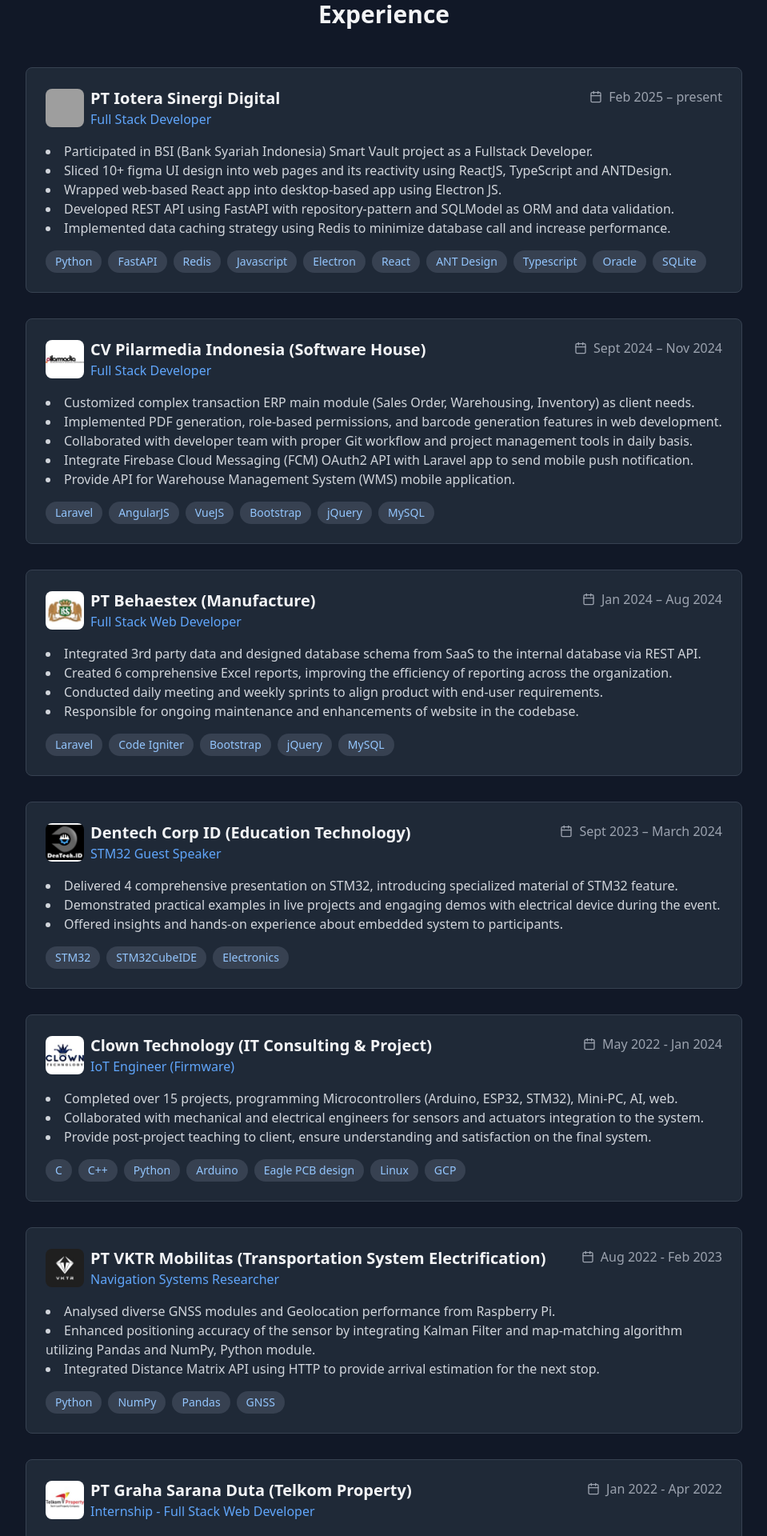
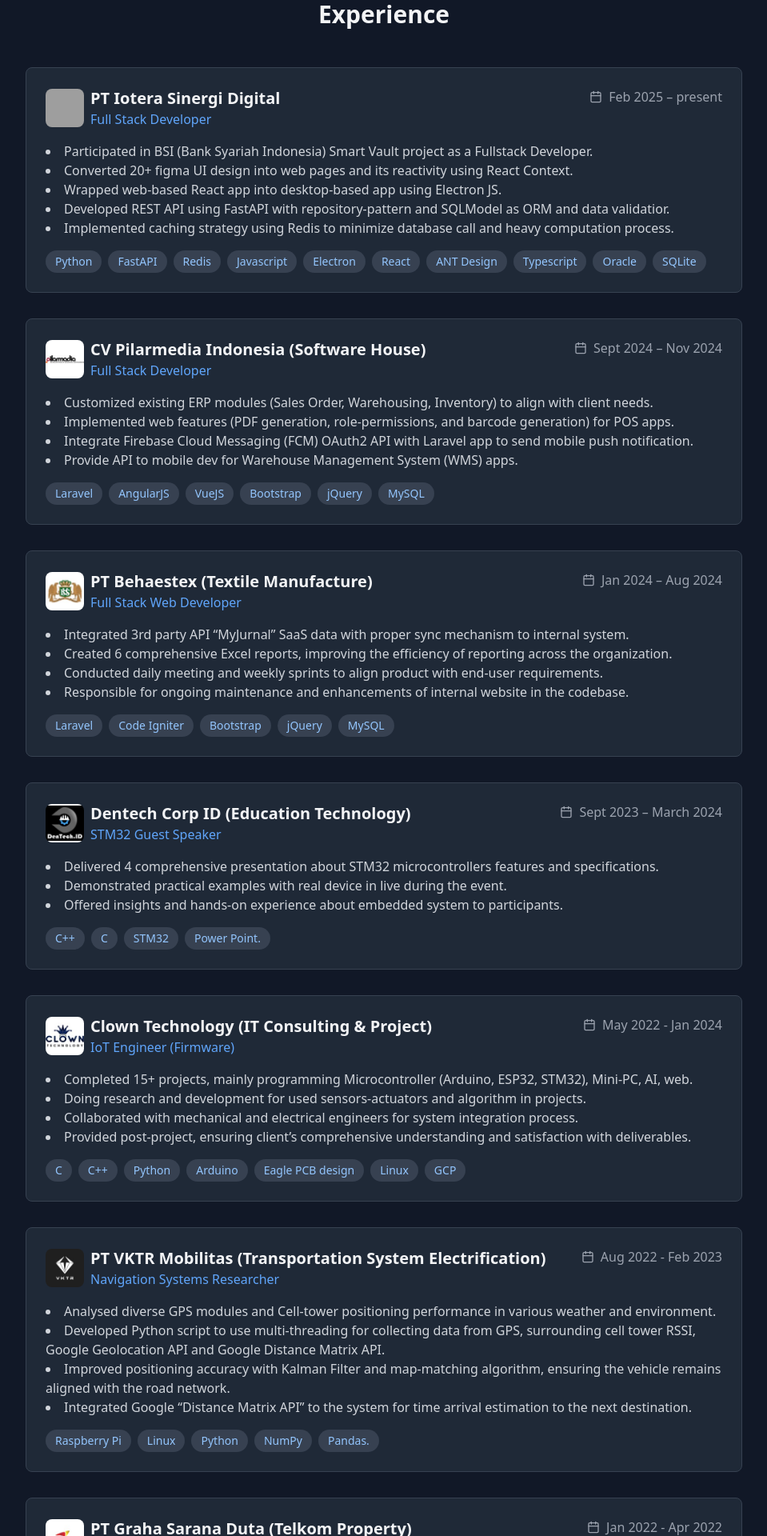
Before and after one commit to farid141/farid141.github.io, a React (Vite) app: page / in a window 1280 px wide. Shown: the part 880-2800 px from the top of the page at 80% size, without its empty margins (160-1119 px from the left). Built offline with nearby package versions, Linux system fonts and the light colour scheme; grey boxes are pictures that could not be loaded.

Commit message:
update content

```diff
--- a/src/components/Experience.jsx
+++ b/src/components/Experience.jsx
@@ -19,10 +19,10 @@
     description: "",
     bulletPoints: [
       "Participated in BSI (Bank Syariah Indonesia) Smart Vault project as a Fullstack Developer.",
-      "Sliced 10+ figma UI design into web pages and its reactivity using ReactJS, TypeScript and ANTDesign.",
+      "Converted 20+ figma UI design into web pages and its reactivity using React Context.",
       "Wrapped web-based React app into desktop-based app using Electron JS.",
-      "Developed REST API using FastAPI with repository-pattern and SQLModel as ORM and data validation.",
-      "Implemented data caching strategy using Redis to minimize database call and increase performance.",
+      "Developed REST API using FastAPI with repository-pattern and SQLModel as ORM and data validatior.",
+      "Implemented caching strategy using Redis to minimize database call and heavy computation process.",
     ],
     tech: "Python, FastAPI, Redis, Javascript, Electron, React, ANT Design, Typescript, Oracle, SQLite",
     image: iotera_logo,
@@ -33,25 +33,24 @@
     date: "Sept 2024 – Nov 2024",
     description: "",
     bulletPoints: [
-      "Customized complex transaction ERP main module (Sales Order, Warehousing, Inventory) as client needs.",
-      "Implemented PDF generation, role-based permissions, and barcode generation features in web development.",
-      "Collaborated with developer team with proper Git workflow and project management tools in daily basis.",
+      "Customized existing ERP modules (Sales Order, Warehousing, Inventory) to align with client needs.",
+      "Implemented web features (PDF generation, role-permissions, and barcode generation) for POS apps.",
       "Integrate Firebase Cloud Messaging (FCM) OAuth2 API with Laravel app to send mobile push notification.",
-      "Provide API for Warehouse Management System (WMS) mobile application.",
+      "Provide API to mobile dev for Warehouse Management System (WMS) apps.",
     ],
     tech: "Laravel, AngularJS, VueJS, Bootstrap, jQuery, MySQL",
     image: pilarmedia_logo,
   },
   {
-    company: "PT Behaestex (Manufacture)",
+    company: "PT Behaestex (Textile Manufacture)",
     role: "Full Stack Web Developer",
     date: "Jan 2024 – Aug 2024",
     description: "",
     bulletPoints: [
-      "Integrated 3rd party data and designed database schema from SaaS to the internal database via REST API.",
+      "Integrated 3rd party API “MyJurnal” SaaS data with proper sync mechanism to internal system.",
       "Created 6 comprehensive Excel reports, improving the efficiency of reporting across the organization.",
       "Conducted daily meeting and weekly sprints to align product with end-user requirements.",
-      "Responsible for ongoing maintenance and enhancements of website in the codebase.",
+      "Responsible for ongoing maintenance and enhancements of internal website in the codebase.",
     ],
     tech: "Laravel, Code Igniter, Bootstrap, jQuery, MySQL",
     image: behaestex_logo,
@@ -62,11 +61,11 @@
     date: "Sept 2023 – March 2024",
     description: "",
     bulletPoints: [
-      "Delivered 4 comprehensive presentation on STM32, introducing specialized material of STM32 feature.",
-      "Demonstrated practical examples in live projects and engaging demos with electrical device during the event.",
+      "Delivered 4 comprehensive presentation about STM32 microcontrollers features and specifications.",
+      "Demonstrated practical examples with real device in live during the event.",
       "Offered insights and hands-on experience about embedded system to participants.",
     ],
-    tech: "STM32, STM32CubeIDE, Electronics",
+    tech: "C++, C, STM32, Power Point.",
     image: dentech_logo,
   },
   {
@@ -75,10 +74,11 @@
     date: "May 2022 - Jan 2024",
     description: "",
     bulletPoints: [
-      "Completed over 15 projects, programming Microcontrollers (Arduino, ESP32, STM32), Mini-PC, AI, web.",
-      "Collaborated with mechanical and electrical engineers for sensors and actuators integration to the system.",
-      "Provide post-project teaching to client, ensure understanding and satisfaction on the final system.",
-    ],
+      "Completed 15+ projects, mainly programming Microcontroller (Arduino, ESP32, STM32), Mini-PC, AI, web.",
+      "Doing research and development for used sensors-actuators and algorithm in projects.",
+      "Collaborated with mechanical and electrical engineers for system integration process.",
+      "Provided post-project, ensuring client’s comprehensive understanding and satisfaction with deliverables.",
+],
     tech: "C, C++, Python, Arduino, Eagle PCB design, Linux, GCP",
     image: clown_logo,
   },
@@ -88,11 +88,12 @@
     date: "Aug 2022 - Feb 2023",
     description: "",
     bulletPoints: [
-      "Analysed diverse GNSS modules and Geolocation performance from Raspberry Pi.",
-      "Enhanced positioning accuracy of the sensor by integrating Kalman Filter and map-matching algorithm utilizing Pandas and NumPy, Python module.",
-      "Integrated Distance Matrix API using HTTP to provide arrival estimation for the next stop.",
+      "Analysed diverse GPS modules and Cell-tower positioning performance in various weather and environment.",
+      "Developed Python script to use multi-threading for collecting data from GPS, surrounding cell tower RSSI, Google Geolocation API and Google Distance Matrix API.",
+      "Improved positioning accuracy with Kalman Filter and map-matching algorithm, ensuring the vehicle remains aligned with the road network.",
+      "Integrated Google “Distance Matrix API” to the system for time arrival estimation to the next destination.",
     ],
-    tech: "Python, NumPy, Pandas, GNSS",
+    tech: "Raspberry Pi, Linux, Python, NumPy, Pandas.",
     image: vktr_logo,
   },
   {
@@ -101,8 +102,8 @@
     date: "Jan 2022 - Apr 2022",
     description: "",
     bulletPoints: [
-      "Developed web application based Laravel with file, post and user management capabilities.",
-      "Implemented a role-based access control system and post and file ownership features.",
+      "Developed web apps for file management.",
+      "Implemented a role-based access control system and post and file ownership features to limit user capability.",
       "Deployed and maintained website on hosting platform, ensuring online accessibility.",
     ],
     tech: "Laravel, Bootstrap, jQuery, MySQL",
--- a/src/components/Hero.jsx
+++ b/src/components/Hero.jsx
@@ -24,7 +24,7 @@
             Full Stack Developer & IoT Engineer
           </h2>
           <p className="text-xl mb-8 text-gray-400">
-            Computer Engineering graduate with 2+ years of experience in
+            Computer Engineering graduate with 3+ years of experience in
             software engineering and IoT development. Passionate about technical
             programming, especially DSA.
           </p>
--- a/src/components/Projects.jsx
+++ b/src/components/Projects.jsx
@@ -6,6 +6,13 @@
 
 export const Projects = () => {
   const projects = [
+    {
+      title: "Laravel product transaction API with queued email notification",
+      description:
+        "API for product transaction application. The created transaction will adjust product stock accordingly and process send email in queue background",
+      tech: "Laravel",
+      link: "",
+    },
     {
       title: "Laravel product transaction API with queued email notification",
       description:
--- a/src/components/Skills.jsx
+++ b/src/components/Skills.jsx
@@ -7,24 +7,14 @@
     "Programming Languages": [
       "C",
       "C++",
-      "C#",
-      "Go",
       "Python",
       "PHP",
       "SQL",
       "JavaScript",
       "Typescript",
     ],
-    "Frameworks & Libraries": [
-      "Laravel",
-      "Bootstrap",
-      "Tailwind",
-      "ANT Design",
-      "jQuery",
-      "React",
-      "Vue",
-      "AngularJS",
-    ],
+    Backend: ["Laravel", "CI", "FastAPI"],
+    FrontEnd: ["Bootstrap", "Tailwind", "jQuery", "Inertia", "ReactJS", "VueJS", "AngularJS"],
     Tools: [
       "VSCode",
       "Visual Studio",
@@ -32,11 +22,13 @@
       "Docker",
       "DBeaver",
       "Postman",
+    ],
+    IoT: [
       "Arduino IDE",
       "STM32Cube IDE",
       "Eagle",
     ],
-    Databases: ["MySQL", "PostgreSQL", "Oracle", "SQLite", "MongoDB"],
+    Databases: ["MySQL", "PostgreSQL", "Oracle", "SQLite", "MongoDB", "Redis"],
   };
 
   return (
--- a/src/components/common/YoutubeEmbed.jsx
+++ b/src/components/common/YoutubeEmbed.jsx
@@ -1,10 +1,15 @@
 export const YouTubeEmbed = ({ videoId }) => (
-  <div className="relative w-full pt-[56.25%]">
+  <>
+  {videoId&&<div className="relative w-full pt-[56.25%]">
     <iframe
       src={`https://www.youtube.com/embed/${videoId}`}
       className="absolute top-0 left-0 w-full h-full rounded-t-lg"
       allow="accelerometer; autoplay; clipboard-write; encrypted-media; gyroscope; picture-in-picture"
       allowFullScreen
     />
-  </div>
+  </div>}
+  {!videoId&&<div className="relative w-full pt-[56.25%]">
+    No Video
+  </div>}
+  </>
 );
```
